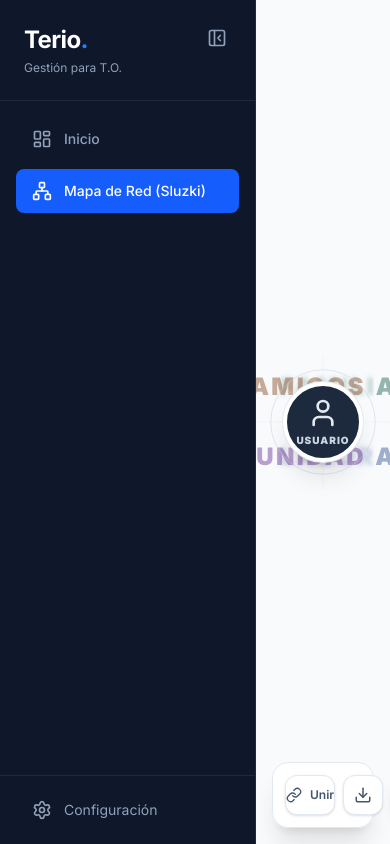
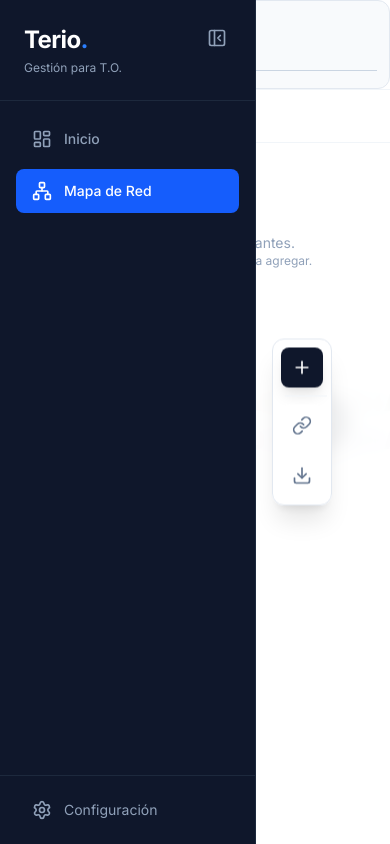
Before and after one commit to vcanio/Terio, a Next.js app: page /tools/sluzki in a window 390 px wide. Built offline with nearby package versions, Linux system fonts and the light colour scheme.

Commit message:
Refactor layout structure with collapsible sidebar and responsive UI improvements

```diff
--- a/src/components/layout/Sidebar.tsx
+++ b/src/components/layout/Sidebar.tsx
@@ -12,7 +12,7 @@
 
 const menuItems = [
   { name: 'Inicio', href: '/', icon: LayoutDashboard },
-  { name: 'Mapa de Red (Sluzki)', href: '/tools/sluzki', icon: Network },
+  { name: 'Mapa de Red', href: '/tools/sluzki', icon: Network },
 ];
 
 export function Sidebar({ isOpen = true, toggle }: SidebarProps) {
--- a/src/components/tools/sluzki/Board.tsx
+++ b/src/components/tools/sluzki/Board.tsx
@@ -16,6 +16,9 @@
   Users,
   Trash2,
   Check,
+  List,
+  ChevronRight,
+  Search
 } from "lucide-react";
 
 // --- TIPOS DE DATOS ---
@@ -67,12 +70,21 @@
   },
 };
 
-// --- SUB-COMPONENTE: NODO INDIVIDUAL ---
+// --- UTILIDADES ---
+const getInitials = (name: string) => {
+  return name
+    .trim()
+    .split(" ")
+    .map((n) => n[0])
+    .slice(0, 2)
+    .join("")
+    .toUpperCase();
+};
+
+// --- SUB-COMPONENTE: NODO INDIVIDUAL (SOLO VISUAL) ---
 const DraggableNode = ({
   node,
   onDrag,
-  onDelete,
-  onChangeName,
   onClick,
   isTarget,
   isSelected,
@@ -80,6 +92,7 @@
   const nodeRef = useRef(null);
   const style = THEME[node.type as NodeType];
   const Icon = style.icon;
+  const initials = getInitials(node.name || "?");
 
   return (
     <Draggable
@@ -98,7 +111,7 @@
       >
         <div
           className={`
-          w-16 h-16 md:w-20 md:h-20 rounded-full flex flex-col items-center justify-center
+          w-12 h-12 md:w-14 md:h-14 rounded-full flex flex-col items-center justify-center
           border-[3px] shadow-sm transition-all duration-200 bg-white
           ${style.border}
           ${
@@ -108,32 +121,19 @@
           hover:shadow-lg
           -translate-x-1/2 -translate-y-1/2
         `}
+          title={node.name} // Tooltip nativo con el nombre completo
         >
           <div
             className={`absolute inset-1 rounded-full opacity-40 ${style.bg} -z-10`}
           ></div>
 
-          <button
-            onClick={(e) => {
-              e.stopPropagation();
-              onDelete();
-            }}
-            className="absolute -top-2 -right-2 bg-white border border-slate-200 text-slate-400 rounded-full p-1.5
-                      opacity-0 group-hover:opacity-100 transition-all shadow-sm hover:bg-red-50 hover:text-red-500 hover:border-red-200 scale-75 hover:scale-100"
-            title="Eliminar persona"
-          >
-            <X size={12} strokeWidth={3} />
-          </button>
+          {/* Icono pequeño arriba */}
+          <Icon size={10} className={`mb-0.5 opacity-60 ${style.text}`} />
 
-          <Icon size={14} className={`mb-1 opacity-70 ${style.text}`} />
-
-          <input
-            value={node.name}
-            onChange={(e) => onChangeName(e.target.value)}
-            className={`w-14 md:w-16 bg-transparent text-center text-[10px] md:text-xs font-bold focus:outline-none ${style.text} placeholder-slate-400`}
-            placeholder="Nombre"
-            onMouseDown={(e) => e.stopPropagation()}
-          />
+          {/* Iniciales en lugar de input completo */}
+          <span className={`text-xs md:text-sm font-black ${style.text} leading-none select-none`}>
+            {initials}
+          </span>
         </div>
       </div>
     </Draggable>
@@ -142,6 +142,8 @@
 
 // --- COMPONENTE PRINCIPAL: TABLERO ---
 export default function SluzkiBoard() {
+  // Estado para el nombre del nodo central
+  const [centerName, setCenterName] = useState("Usuario");
   const containerRef = useRef<HTMLDivElement>(null);
   const [nodes, setNodes] = useState<NodeData[]>([]);
   const [edges, setEdges] = useState<EdgeData[]>([]);
@@ -150,6 +152,7 @@
   const [mousePos, setMousePos] = useState({ x: 0, y: 0 });
 
   const [isModalOpen, setIsModalOpen] = useState(false);
+  const [isListOpen, setIsListOpen] = useState(true); // Estado para el panel lateral
   const [modalName, setModalName] = useState("");
   const [modalType, setModalType] = useState<NodeType>("family");
 
@@ -180,8 +183,7 @@
     if (!modalName.trim()) return;
 
     const id = Date.now().toString();
-    // Ajustamos el radio inicial para que caiga visualmente dentro de los círculos nuevos
-    const radius = 180;
+    const radius = 200; // Radio inicial un poco más amplio
 
     let minAngle = 0,
       maxAngle = 0;
@@ -221,6 +223,8 @@
     setModalName("");
     setModalType("family");
     setIsModalOpen(false);
+    // Abrir lista automáticamente al agregar para confirmar
+    setIsListOpen(true);
   };
 
   const deleteNode = (id: string) => {
@@ -296,113 +300,166 @@
         ${isConnecting ? "cursor-crosshair" : ""}
       `}
     >
-      {/* --- 1. BARRA DE HERRAMIENTAS --- */}
+      {/* --- 1. BARRA DE HERRAMIENTAS (IZQUIERDA) --- */}
       <div
         className="exclude-from-export absolute z-50
-          left-4 right-4 bottom-4 md:bottom-auto md:top-1/2 md:left-6 md:right-auto md:-translate-y-1/2 md:w-60
-          flex flex-col gap-4 animate-in slide-in-from-bottom-4 md:slide-in-from-left-4 duration-500 select-none pointer-events-none"
+          left-4 top-1/2 -translate-y-1/2 flex flex-col gap-2 animate-in slide-in-from-left-4 duration-500 pointer-events-none"
       >
-        <div className="bg-white/95 backdrop-blur-sm p-3 md:p-4 rounded-2xl shadow-xl border border-slate-200 pointer-events-auto">
-          <h1 className="hidden md:block text-[10px] font-bold text-slate-400 uppercase tracking-widest mb-4">
-            Herramientas
-          </h1>
-
-          <div className="flex gap-2 mb-0 md:mb-4">
+        <div className="bg-white/95 backdrop-blur-sm p-2 rounded-xl shadow-xl border border-slate-200 pointer-events-auto flex flex-col gap-2">
+            <button
+              onClick={() => setIsModalOpen(true)}
+              className="p-2.5 bg-slate-900 text-white rounded-lg shadow-lg hover:bg-slate-800 transition-all active:scale-95 flex items-center justify-center"
+              title="Agregar Nodo"
+            >
+              <Plus size={20} />
+            </button>
+            <div className="w-full h-px bg-slate-100 mx-1"></div>
             <button
               onClick={() => {
                 setIsConnecting(!isConnecting);
                 setSourceId(null);
               }}
-              className={`flex-1 flex items-center justify-center gap-2 py-2.5 rounded-xl text-xs md:text-sm font-semibold transition-all border
+              className={`p-2.5 rounded-lg transition-all border
                 ${
                   isConnecting
-                    ? "bg-blue-600 border-blue-600 text-white shadow-md ring-2 ring-blue-200 ring-offset-1"
-                    : "bg-white border-slate-200 text-slate-600 hover:bg-slate-50 hover:border-slate-300 shadow-sm"
+                    ? "bg-blue-600 border-blue-600 text-white shadow-md"
+                    : "bg-white border-transparent text-slate-500 hover:bg-slate-50 hover:text-slate-900"
                 }`}
+              title="Conectar nodos"
             >
-              <LinkIcon size={16} /> {isConnecting ? "Uniendo..." : "Unir"}
+              <LinkIcon size={20} />
             </button>
 
             <button
               onClick={downloadImage}
-              className="p-2.5 bg-white border border-slate-200 text-slate-600 rounded-xl hover:bg-slate-50 hover:border-slate-300 shadow-sm transition-all active:scale-95"
+              className="p-2.5 bg-white border border-transparent text-slate-500 rounded-lg hover:bg-slate-50 hover:text-slate-900 transition-all active:scale-95"
               title="Descargar PNG"
             >
-              <Download size={18} />
+              <Download size={20} />
             </button>
+        </div>
+      </div>
 
-            <button
-              onClick={() => setIsModalOpen(true)}
-              className="md:hidden p-2.5 bg-slate-900 text-white rounded-xl shadow-lg hover:bg-slate-800 transition-all active:scale-95"
-            >
-              <Plus size={18} />
-            </button>
-          </div>
+      {/* --- 2. BARRA LATERAL DE DETALLE (DERECHA) --- */}
+      <div
+        className={`exclude-from-export absolute z-40 right-0 top-0 bottom-0 w-80 bg-white/95 backdrop-blur border-l border-slate-200 shadow-2xl transition-transform duration-300 flex flex-col
+          ${isListOpen ? 'translate-x-0' : 'translate-x-full'}
+        `}
+      >
+        {/* Toggle Button */}
+        <button
+            onClick={() => setIsListOpen(!isListOpen)}
+            className="absolute -left-10 top-4 p-2 bg-white border border-slate-200 rounded-l-xl shadow-md text-slate-500 hover:text-slate-900 z-50"
+            title={isListOpen ? "Cerrar lista" : "Ver lista de integrantes"}
+        >
+            {isListOpen ? <ChevronRight size={20} /> : <List size={20} />}
+        </button>
 
-          <div className="hidden md:block w-full h-px bg-slate-100 mb-4"></div>
-          <button
-            onClick={() => setIsModalOpen(true)}
-            className="hidden md:flex w-full py-3 bg-slate-900 text-white rounded-xl items-center justify-center gap-2 shadow-lg shadow-slate-200 hover:bg-slate-700 hover:scale-[1.02] active:scale-95 transition-all"
-          >
-            <Plus size={18} strokeWidth={2.5} />
-            <span className="font-semibold text-sm leading-none">Agregar Nodo</span>
-          </button>
+        {/* --- SECCIÓN NUEVA: EDICIÓN NODO CENTRAL --- */}
+        <div className="bg-slate-50 p-3 rounded-xl border border-slate-200">
+            <div className="text-[10px] uppercase font-bold text-slate-400 mb-2 flex items-center gap-1">
+                <User size={10} /> Usuario Principal (Centro)
+            </div>
+            <div className="flex items-center gap-3">
+                <div className="w-10 h-10 shrink-0 rounded-full flex items-center justify-center bg-slate-800 text-white font-bold text-xs border-2 border-white shadow-sm">
+                    {getInitials(centerName)}
+                </div>
+                <input
+                    type="text"
+                    value={centerName}
+                    onChange={(e) => setCenterName(e.target.value)}
+                    className="w-full text-sm font-bold text-slate-800 bg-transparent border-b border-slate-300 focus:border-blue-500 p-1 focus:outline-none placeholder:text-slate-300 transition-colors"
+                    placeholder="Nombre del usuario..."
+                />
+            </div>
         </div>
 
-        {isConnecting && (
-          <div className="bg-slate-800 text-white p-3 rounded-xl shadow-lg text-xs flex gap-3 items-center animate-in fade-in pointer-events-auto mx-auto md:mx-0 w-fit">
-            <Info size={18} className="shrink-0 text-blue-300" />
-            <span>
-              Clic en dos nodos para conectar. <br />
-              <span className="opacity-60">Esc para cancelar.</span>
-            </span>
-          </div>
-        )}
+        <div className="w-full h-px bg-slate-100"></div>
+
+        <div className="p-4 border-b border-slate-100 bg-white">
+            <h2 className="text-sm font-bold text-slate-800 uppercase tracking-wide flex items-center gap-2">
+                <List size={16} /> Detalle de Red ({nodes.length})
+            </h2>
+        </div>
+
+        <div className="flex-1 overflow-y-auto p-2 space-y-2">
+            {nodes.length === 0 ? (
+                <div className="flex flex-col items-center justify-center h-40 text-slate-400 text-sm text-center px-4">
+                    <Users size={32} className="mb-2 opacity-20" />
+                    <p>No hay integrantes.</p>
+                    <p className="text-xs">Usa el botón <Plus size={10} className="inline"/> para agregar.</p>
+                </div>
+            ) : (
+                nodes.map((node) => {
+                    const style = THEME[node.type];
+                    const initials = getInitials(node.name);
+
+                    return (
+                        <div key={node.id} className="group flex items-center gap-3 p-2 rounded-xl border border-slate-100 hover:border-blue-200 hover:shadow-sm transition-all bg-white">
+                            {/* Visual Indicator (Coincide con el nodo) */}
+                            <div className={`w-10 h-10 shrink-0 rounded-full flex items-center justify-center border-2 ${style.bg} ${style.border} ${style.text} font-bold text-xs`}>
+                                {initials}
+                            </div>
+
+                            {/* Editable Info */}
+                            <div className="flex-1 min-w-0">
+                                <div className="text-[10px] uppercase font-bold text-slate-400 mb-0.5 flex items-center gap-1">
+                                    <style.icon size={10} /> {style.label}
+                                </div>
+                                <input
+                                    type="text"
+                                    value={node.name}
+                                    onChange={(e) => updateNodeName(node.id, e.target.value)}
+                                    className="w-full text-sm font-medium text-slate-700 bg-transparent border-none p-0 focus:ring-0 placeholder:text-slate-300"
+                                    placeholder="Nombre..."
+                                />
+                            </div>
+
+                            <button
+                                onClick={() => deleteNode(node.id)}
+                                className="p-1.5 text-slate-300 hover:text-red-500 hover:bg-red-50 rounded-lg transition-colors opacity-0 group-hover:opacity-100"
+                                title="Eliminar"
+                            >
+                                <Trash2 size={16} />
+                            </button>
+                        </div>
+                    );
+                })
+            )}
+        </div>
       </div>
 
-      {/* --- 2. CONTENEDOR VISUAL CUADRADO (FONDO Y ETIQUETAS) --- */}
-      <div className="pointer-events-none absolute w-full max-w-[95vmin] aspect-square flex items-center justify-center">
+      {isConnecting && (
+          <div className="exclude-from-export absolute bottom-8 bg-slate-800 text-white px-4 py-2 rounded-full shadow-lg text-xs flex gap-2 items-center animate-in fade-in slide-in-from-bottom-4 pointer-events-none">
+            <Info size={14} className="text-blue-300" />
+            <span>Selecciona dos nodos para conectarlos</span>
+          </div>
+      )}
 
-        {/* ETIQUETAS DE TEXTO (Posicionadas en las esquinas, con fondo suave para evitar superposición visual) */}
+      {/* --- 3. CONTENEDOR VISUAL CUADRADO (FONDO Y ETIQUETAS) --- */}
+      <div className="pointer-events-none absolute w-full max-w-[90vmin] aspect-square flex items-center justify-center opacity-60">
+
+        {/* ETIQUETAS DE TEXTO */}
         <div className="absolute inset-0 z-0 text-2xl md:text-3xl lg:text-4xl font-black uppercase tracking-widest select-none">
-            {/* Usamos 'backdrop-blur' y un fondo muy sutil para que si una línea pasa por debajo, el texto se lea */}
-            <span className="absolute top-4 left-4 text-emerald-900/40 bg-slate-50/50 backdrop-blur-[2px] px-2 rounded-lg">
-                Familia
-            </span>
-            <span className="absolute top-4 right-4 text-amber-900/40 bg-slate-50/50 backdrop-blur-[2px] px-2 rounded-lg">
-                Amigos
-            </span>
-            <span className="absolute bottom-4 left-4 text-blue-900/40 bg-slate-50/50 backdrop-blur-[2px] px-2 rounded-lg">
-                Laboral
-            </span>
-            <span className="absolute bottom-4 right-4 text-purple-900/40 bg-slate-50/50 backdrop-blur-[2px] px-2 rounded-lg">
-                Comunidad
-            </span>
+            <span className="absolute top-8 left-8 text-emerald-900/50">Familia</span>
+            <span className="absolute top-8 right-8 text-amber-900/50 text-right">Amigos</span>
+            <span className="absolute bottom-8 left-8 text-blue-900/50">Laboral</span>
+            <span className="absolute bottom-8 right-8 text-purple-900/50 text-right">Comunidad</span>
         </div>
 
-        {/* SVG DE FONDO (Circulos reducidos para no tocar las esquinas) */}
+        {/* SVG DE FONDO */}
         <svg className="absolute inset-0 w-full h-full z-0" viewBox="0 0 1000 1000">
-          {/* Líneas Cruzadas */}
-          <line
-            x1="0" y1="500" x2="1000" y2="500"
-            stroke="#cbd5e1" strokeWidth="2" strokeDasharray="8 8"
-          />
-          <line
-            x1="500" y1="0" x2="500" y2="1000"
-            stroke="#cbd5e1" strokeWidth="2" strokeDasharray="8 8"
-          />
-
-          {/* Círculos Concéntricos - RADIO REDUCIDO para dejar esquinas libres */}
-          {/* Antes r=450 (90% del espacio), ahora r=380 (76% del espacio) */}
-          <circle cx="500" cy="500" r="130" fill="none" stroke="#cbd5e1" strokeWidth="3" />
-          <circle cx="500" cy="500" r="260" fill="none" stroke="#cbd5e1" strokeWidth="3" />
-          <circle cx="500" cy="500" r="390" fill="none" stroke="#cbd5e1" strokeWidth="4" />
+          <line x1="0" y1="500" x2="1000" y2="500" stroke="#cbd5e1" strokeWidth="2" strokeDasharray="8 8" />
+          <line x1="500" y1="0" x2="500" y2="1000" stroke="#cbd5e1" strokeWidth="2" strokeDasharray="8 8" />
+          <circle cx="500" cy="500" r="150" fill="none" stroke="#cbd5e1" strokeWidth="2" />
+          <circle cx="500" cy="500" r="300" fill="none" stroke="#cbd5e1" strokeWidth="2" />
+          <circle cx="500" cy="500" r="450" fill="none" stroke="#cbd5e1" strokeWidth="2" />
         </svg>
       </div>
 
-      {/* --- 3. ÁREA DE JUEGO (NODOS Y CONEXIONES) --- */}
+      {/* --- 4. ÁREA DE JUEGO (NODOS Y CONEXIONES) --- */}
       <div className="absolute top-1/2 left-1/2 w-0 h-0 z-10 overflow-visible">
-        {/* SVG PARA LÍNEAS DE CONEXIÓN */}
+        {/* LÍNEAS DE CONEXIÓN */}
         <svg
           className="absolute overflow-visible -top-[9999px] -left-[9999px] w-[19999px] h-[19999px] pointer-events-none"
           style={{ left: 0, top: 0 }}
@@ -430,14 +487,9 @@
                   deleteEdge(edge.id);
                 }}
               >
+                <line x1={start.x} y1={start.y} x2={end.x} y2={end.y} stroke="transparent" strokeWidth="20" />
                 <line
-                  x1={start.x} y1={start.y}
-                  x2={end.x} y2={end.y}
-                  stroke="transparent" strokeWidth="20"
-                />
-                <line
-                  x1={start.x} y1={start.y}
-                  x2={end.x} y2={end.y}
+                  x1={start.x} y1={start.y} x2={end.x} y2={end.y}
                   stroke="#94a3b8"
                   className="stroke-slate-400 stroke-[2px] transition-colors duration-300 group-hover:stroke-red-400"
                 />
@@ -456,30 +508,30 @@
           })}
         </svg>
 
-        {/* NODO CENTRAL */}
+        {/* NODO CENTRAL (ACTUALIZADO) */}
         <div
           onClick={() => handleNodeClick("center")}
+          title={centerName} // Tooltip nativo con el nombre completo al pasar el mouse
           className={`
             absolute -translate-x-1/2 -translate-y-1/2 z-30
-            w-20 h-20 md:w-24 md:h-24 rounded-full bg-slate-800 text-white flex flex-col items-center justify-center
+            w-16 h-16 md:w-20 md:h-20 rounded-full bg-slate-800 text-white flex flex-col items-center justify-center
             shadow-xl cursor-pointer transition-all duration-300 border-4 border-white ring-1 ring-slate-200
             ${isConnecting && sourceId === "center" ? "ring-4 ring-blue-400 scale-105" : ""}
           `}
         >
-          <User size={32} className="mb-1 text-slate-200" />
-          <span className="text-[10px] font-black uppercase tracking-widest text-slate-300">
-            Usuario
+          <User size={24} className="mb-1 text-slate-200 opacity-80" />
+          <span className="text-[10px] md:text-xs font-black uppercase tracking-widest text-slate-100 max-w-[90%] truncate px-1">
+            {/* Muestra iniciales si es largo, o el texto si es corto (ej: YO) */}
+            {centerName.length > 3 ? getInitials(centerName) : centerName}
           </span>
         </div>
 
-        {/* NODOS PERSONAS */}
+        {/* NODOS */}
         {nodes.map((node) => (
           <DraggableNode
             key={node.id}
             node={node}
             onDrag={onNodeDrag}
-            onDelete={() => deleteNode(node.id)}
-            onChangeName={(val: string) => updateNodeName(node.id, val)}
             onClick={() => handleNodeClick(node.id)}
             isTarget={isConnecting && sourceId === node.id}
             isSelected={sourceId === node.id}
@@ -506,14 +558,14 @@
             <div className="space-y-4">
               <div>
                 <label className="block text-xs font-bold text-slate-500 uppercase tracking-wider mb-2">
-                  Nombre
+                  Nombre Completo
                 </label>
                 <input
                   autoFocus
                   type="text"
                   value={modalName}
                   onChange={(e) => setModalName(e.target.value)}
-                  placeholder="Ej: María, Juan..."
+                  placeholder="Ej: María Pérez"
                   className="w-full bg-slate-50 border border-slate-200 text-slate-800 text-sm rounded-xl px-4 py-3 focus:outline-none focus:ring-2 focus:ring-blue-500/20 focus:border-blue-500 transition-all"
                   onKeyDown={(e) => e.key === "Enter" && handleAddMember()}
                 />
```
